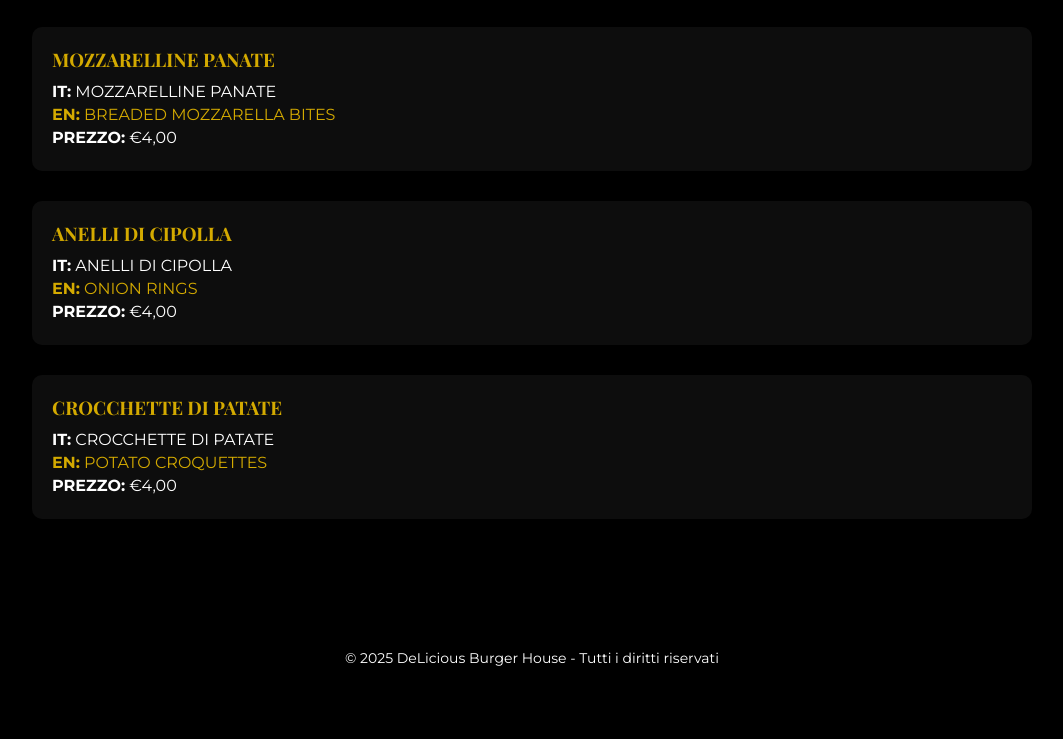
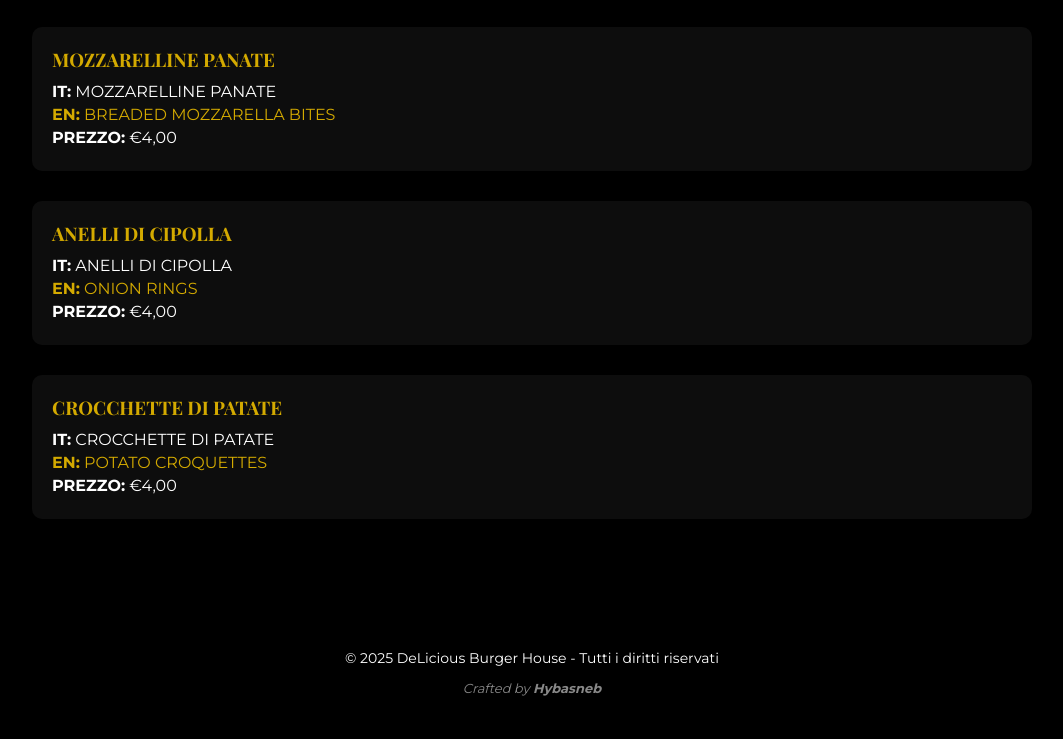
Before and after one commit to DeliciousBurgerHouse/DeLiciousBurgerHouseMenu, a plain HTML site: page rosticceria.html in a window 1280 px wide. Shown: the part 1549-2288 px from the top of the page, without its empty margins (108-1171 px from the left). Before the commit the page ends 2246 px from the top, so only its background shows below. Drawn offline with nearby package versions, Linux system fonts and the light colour scheme.

Commit message:
Update rosticceria.html

```diff
--- a/rosticceria.html
+++ b/rosticceria.html
@@ -187,6 +187,7 @@ footer {
 
 
     © 2025 DeLicious Burger House - Tutti i diritti riservati
+       <p style="font-size: 13px; color: #888; font-style: italic;">Crafted by <strong>Hybasneb</strong>
   </footer>
 </body>
 </html>
```
